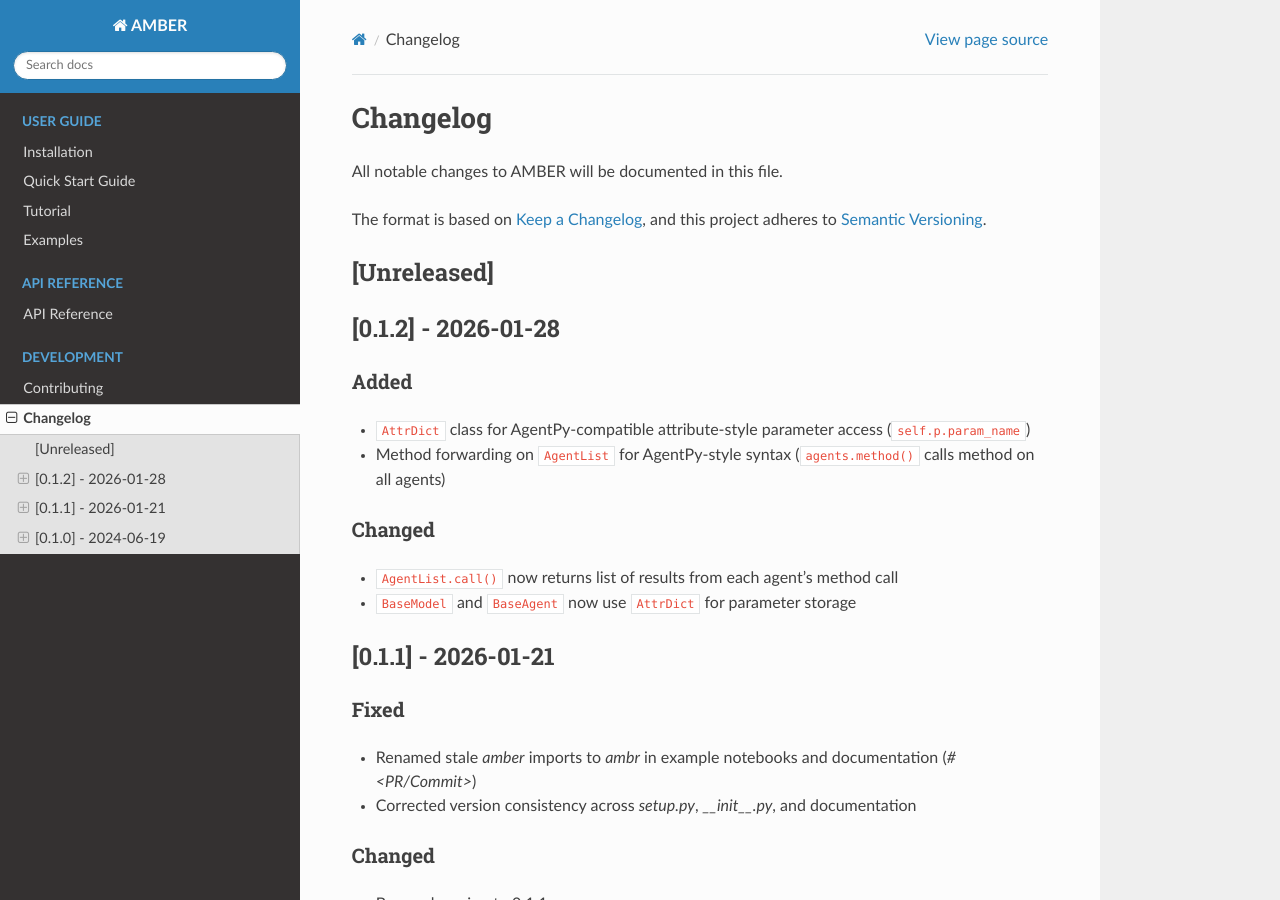
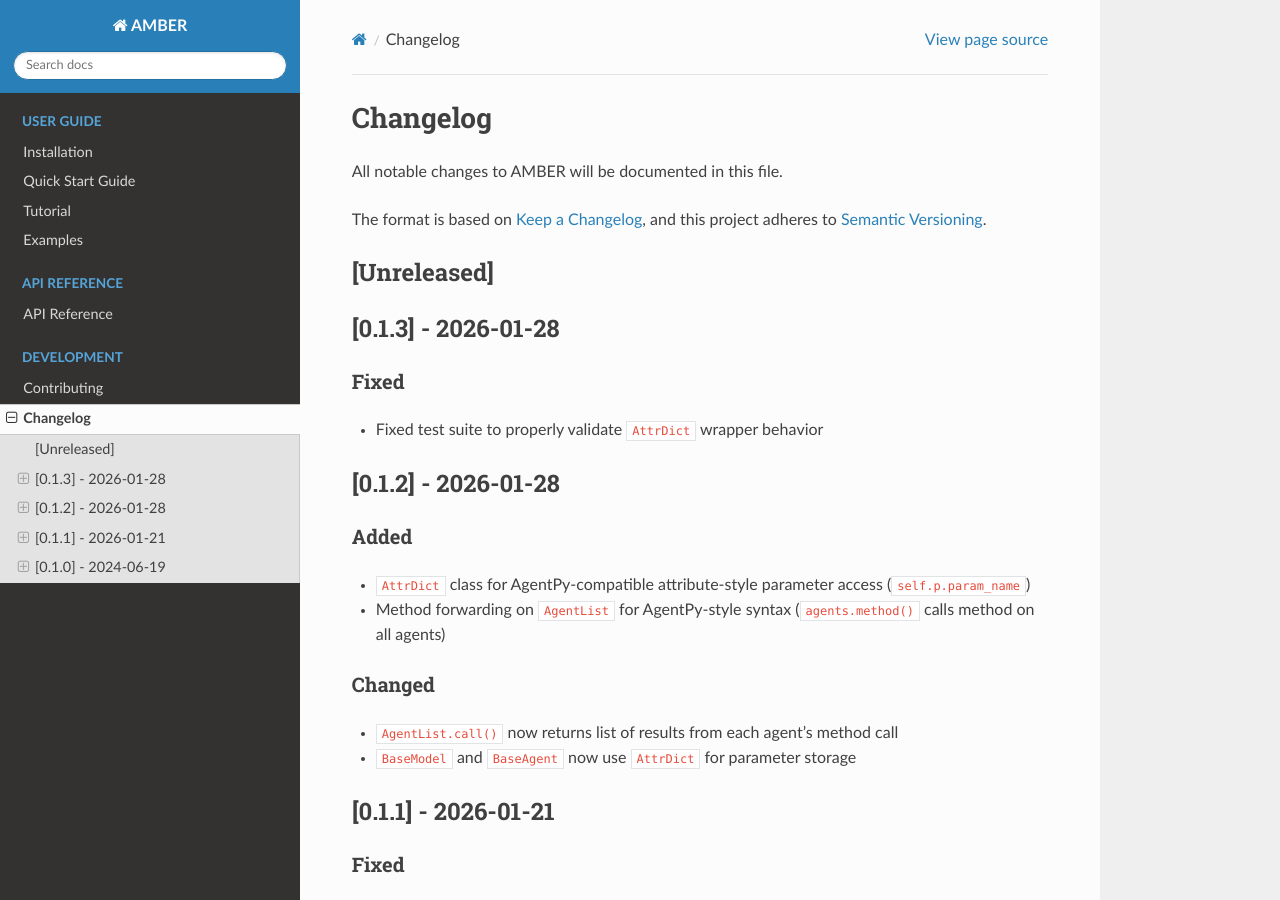
Before and after one commit to a11to1n3/AMBER, a Sphinx documentation site: the page built from docs/changelog.rst, in a window 1280 px wide and 900 px high. Built offline with Sphinx 7.4.7 and the Read the Docs theme 3.1.0, drawn with Linux system fonts in a browser that asks for light colours.

Commit message:
chore: Bump version to 0.1.3

```diff
--- a/docs/changelog.rst
+++ b/docs/changelog.rst
@@ -8,6 +8,13 @@ and this project adheres to `Semantic Versioning <https://semver.org/spec/v2.0.0
 
 [Unreleased]
 ------------
+
+[0.1.3] - 2026-01-28
+---------------------
+
+Fixed
+~~~~~
+- Fixed test suite to properly validate ``AttrDict`` wrapper behavior
 
 [0.1.2] - 2026-01-28
 ---------------------
--- a/setup.py
+++ b/setup.py
@@ -2,7 +2,7 @@ from setuptools import setup, find_packages
 
 setup(
     name="ambr",
-    version="0.1.2",
+    version="0.1.3",
     packages=find_packages(where="src"),
     package_dir={"": "src"},
     install_requires=[
--- a/src/ambr/__init__.py
+++ b/src/ambr/__init__.py
@@ -56,7 +56,7 @@ from .performance import (
     HAS_NUMBA,
 )
 
-__version__ = '0.1.2'
+__version__ = '0.1.3'
 __author__ = 'a11to1n3'
 __email__ = 'citation.needed@example.com'
 __url__ = 'https://github.com/a11to1n3/AMBER'
```
